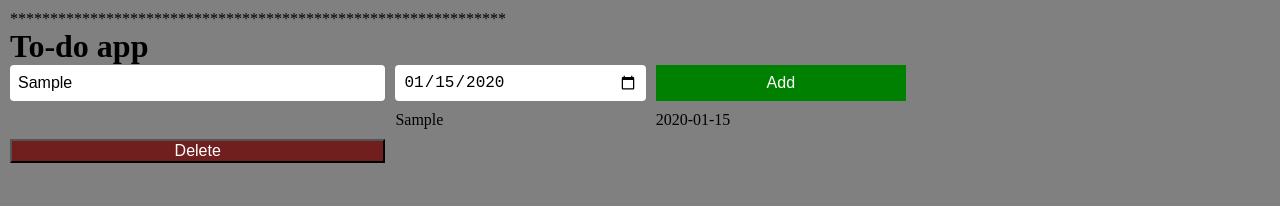
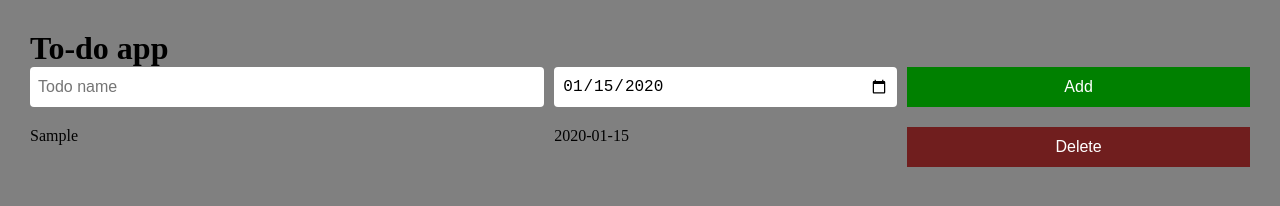
Before and after one commit to Mitsusabur0/webdev-tutorials, a plain HTML site: page javascript_tutorial/to-do list/index.html in a window 1280 px wide. Both pictures are taken after typing "Sample", "2020-01-15" into the empty fields and a click on the button "Add". Drawn offline with Linux system fonts and the light colour scheme.

Commit message:
Advance on todolist, event delegation op

```diff
--- a/javascript_tutorial/to-do list/index.html
+++ b/javascript_tutorial/to-do list/index.html
@@ -8,22 +8,28 @@
 </head>
 <body>
 
-    <!-- <div class="list-container">
-        <input class="js-name-input" placeholder="Todo name" type="text">
-        <button class="btn-add">Add</button>
-    </div> -->
+
+
+    <h1>To-do app</h1>
+
+
+    <div class="container">
+        <div class="grid-container">
+            <input class="js-name-input" type="text" placeholder="Todo name">
+            <input class="js-date-input" type="date" class="todo-name">
+            <button class="btn-add">Add</button>
+        </div>
 
 
 
-    **************************************************************
-    <h1>To-do app</h1>
 
 
-    <div class="grid-container">
-        <input class="js-name-input" type="text" placeholder="Todo name">
-        <input class="js-date-input" type="date" class="todo-name">
-        <button class="btn-add">Add</button>
+
+        <!-- <div class="list-elements"></div> -->
+
+
     </div>
+
 
 
 
--- a/javascript_tutorial/to-do list/script.js
+++ b/javascript_tutorial/to-do list/script.js
@@ -1,37 +1,33 @@
-// const todoList = []
-
 const inputElement = document.querySelector(".js-name-input");
 const inputDate = document.querySelector(".js-date-input");
-const buttonAdd = document.querySelector(".btn-add")
-const listContainer = document.querySelector(".grid-container");
+const buttonAdd = document.querySelector(".btn-add");
+const listContainer = document.querySelector(".container");
 
-// buttonAdd.addEventListener('click', () => {
-//     const newElement = document.createElement('p');
-//     newElement.textContent = inputElement.value;
-//     listContainer.appendChild(newElement);
-//     inputElement.value = "";
-
-// })
-
-const newRow = document.createElement('div')
-newRow.classList.add('list-row')
 
 
 buttonAdd.addEventListener('click', () => {
-    listContainer.appendChild(newRow);
-    const elementName = document.createElement('p');
-    elementName.textContent = inputElement.value;
 
-    const elementDate = document.createElement('p')
-    elementDate.textContent = inputDate.value;
+    const newContainer = document.createElement('div');
+    const newElement = document.createElement('p')
+    const newElementDate = document.createElement('p')
+    const newButtonDelete = document.createElement('button')
 
-    const buttonDelete = document.createElement('button');
-    buttonDelete.textContent = 'Delete'
-    buttonDelete.classList.add("btn-delete");
+    newContainer.classList.add('grid-container');
+    newElement.textContent = inputElement.value;
+    newElementDate.textContent = inputDate.value;
+    newButtonDelete.textContent = 'Delete';
+    newButtonDelete.classList.add('btn-delete')
 
-    listContainer.append(elementName)
-    listContainer.append(elementDate)
-    listContainer.append(buttonDelete)
+    newContainer.append(newElement, newElementDate, newButtonDelete)
+    listContainer.append(newContainer);
 
+    inputElement.value = '';
+    // inputDate.value = '';
+})
 
+listContainer.addEventListener('click', (event) => {
+    console.log('clicked')
+    if (event.target.classList.contains('btn-delete')) {
+        event.target.closest('.grid-container').remove()
+    }
 })
--- a/javascript_tutorial/to-do list/styles.css
+++ b/javascript_tutorial/to-do list/styles.css
@@ -6,17 +6,17 @@ p, button {
     font-size: 1rem;
 }
 
-
 body {
     background-color: grey;
-    padding: 10px;
+    padding: 30px;
 }
 
 .grid-container {
     display: grid;
     grid-template-columns: 3fr 2fr 2fr;
     gap: 10px;
-    width: 70vw;
+    margin-bottom: 20px;
+    min-height: 40px;
 }
 
 .grid-container input {
@@ -24,20 +24,24 @@ body {
     border-radius: 4px;
     border: none;
     font-size: 1rem;
+    min-width: 10px;
+}
+
+.grid-container button {
+    color: white;
+    border: none;
+    font-size: 1rem;
+    cursor: pointer;
 }
 
 .btn-add {
     background-color: green;
-    color: white;
-    border: none;
-    font-size: 1rem;
+
 }
 
 .btn-delete {
     background-color: rgb(112, 30, 30);
-    color: white;
 }
-
 
 .list-row {
     display: grid;
```
